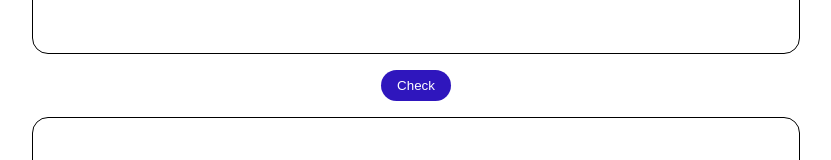
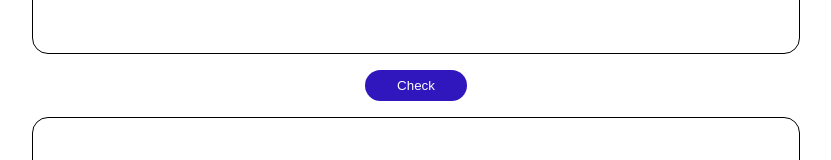
Before and after one commit to DanishOnGit/prime-nos-check-using-ReactJS, a React (Create React App) app: page / in a window 1280 px wide. Shown: the part 234-394 px from the top of the page, without its empty margins (224-1055 px from the left). Built offline with nearby package versions, Linux system fonts and the light colour scheme.

Commit message:
style: button padding

```diff
--- a/src/App.js
+++ b/src/App.js
@@ -8,20 +8,15 @@ export default function App() {
   const[result,setResult]=useState('')
 
 
-
   function onChangeHandler(){
     userInput=event.target.value;
-   console.log(userInput)
-
-
-
 
   }
 
   function btnClickHandler(){
 
     if(!userInput){
-      var newresult="please enter DOB first"
+      var newresult="please enter DOB "
       setResult(newresult)
     }
       else {
@@ -29,7 +24,7 @@ export default function App() {
       var userDob=userInput.split("/")
      var date= userDob[0]
      var month=userDob[1]
-   console.log(date,month);
+
 
     if(isNaN(date)||isNaN(month)){
       var newresult="invalid input"
--- a/src/styles.css
+++ b/src/styles.css
@@ -15,12 +15,13 @@ text-align: center
 
 }
 .btnCheck{
-  padding: 0.5rem 1rem;
+  padding: 0.5rem 2rem;
   border-radius: 1rem;
   margin: 1rem 0 1rem 0;
   border: none;
   background-color: rgb(47, 22, 189);
-  color: white
+  color: white;
+
 }
 .outputDiv{
 width: 60vw;
```
